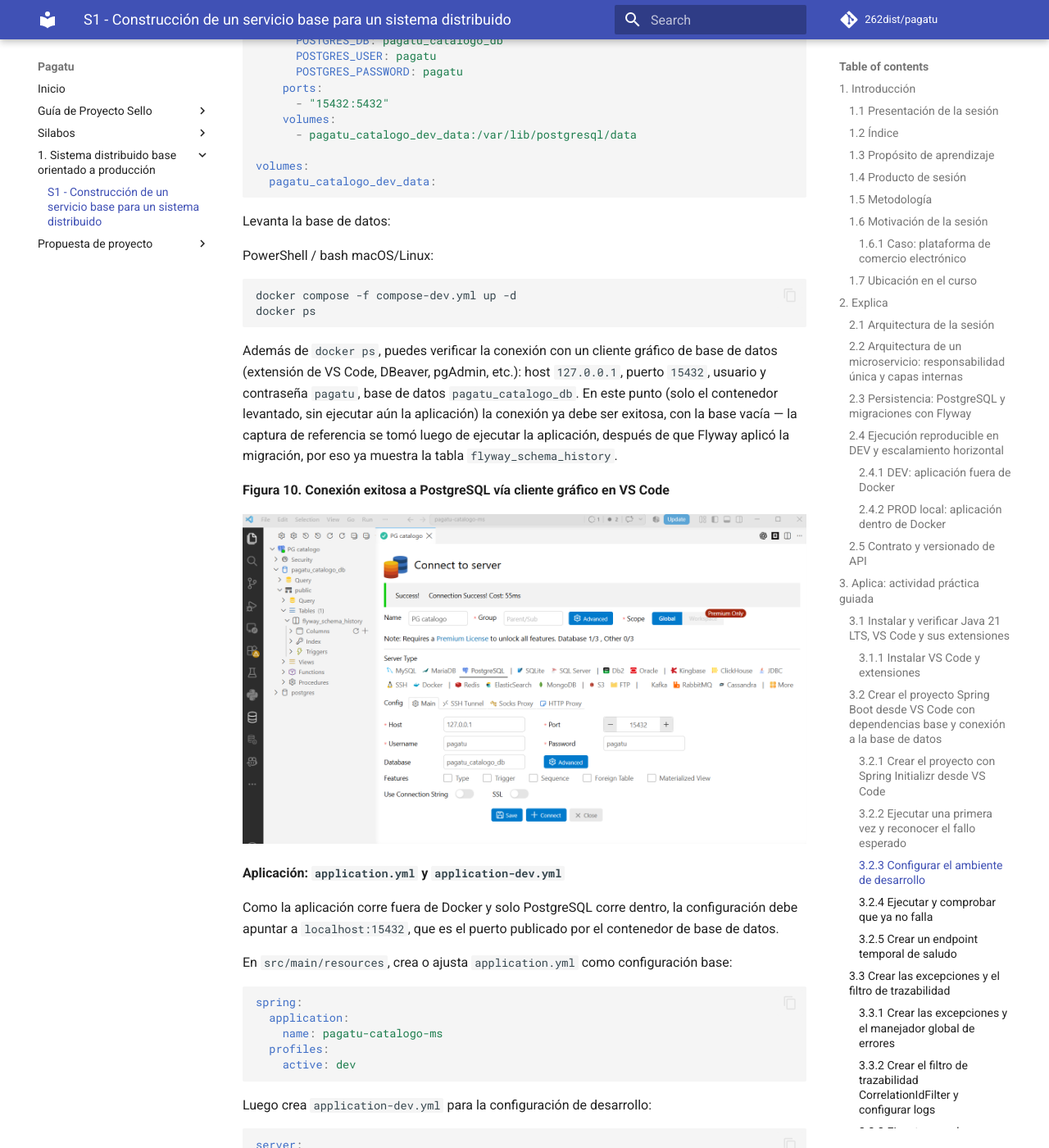
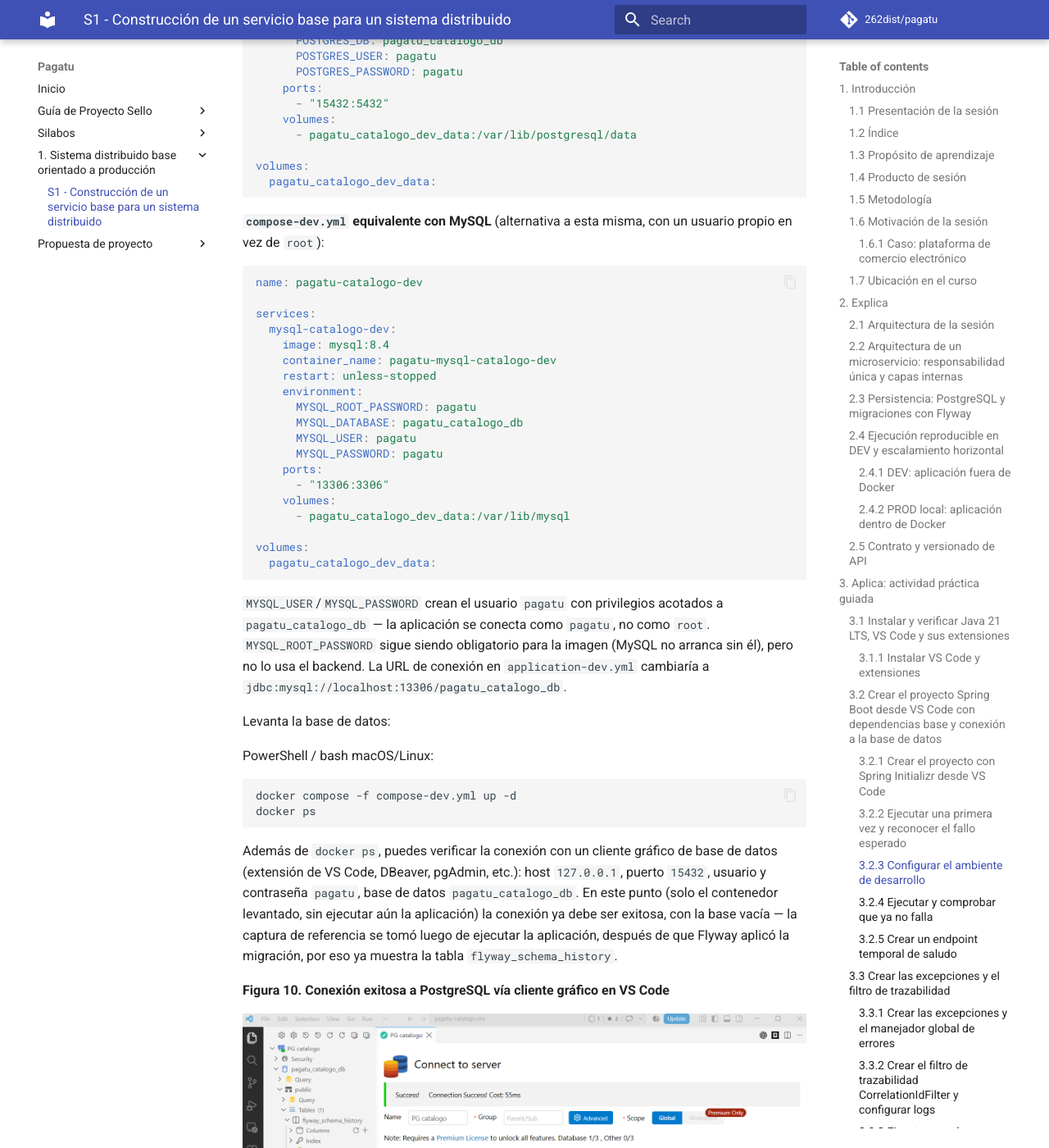
Before and after one commit to rbn-69-cod/pagatu, an MkDocs documentation site: the page built from docs/sesiones/S01_Construccion_Servicio_Base.md, in a window 1280 px wide and 1400 px high, scrolled down 17774 px. Shown: the whole window at 82% size. Built offline with MkDocs 1.6.1 and Material for MkDocs 9.7.7, drawn with Linux system fonts in a browser that asks for light colours; comment, search, counter and statistics services are not loaded.

Commit message:
first commit

````diff
--- a/docs/sesiones/S01_Construccion_Servicio_Base.md
+++ b/docs/sesiones/S01_Construccion_Servicio_Base.md
@@ -514,6 +514,32 @@ services:
 volumes:
   pagatu_catalogo_dev_data:
 ```
+
+**`compose-dev.yml` equivalente con MySQL** (alternativa a esta misma, con un usuario propio en vez de `root`):
+
+```yaml
+name: pagatu-catalogo-dev
+
+services:
+  mysql-catalogo-dev:
+    image: mysql:8.4
+    container_name: pagatu-mysql-catalogo-dev
+    restart: unless-stopped
+    environment:
+      MYSQL_ROOT_PASSWORD: pagatu
+      MYSQL_DATABASE: pagatu_catalogo_db
+      MYSQL_USER: pagatu
+      MYSQL_PASSWORD: pagatu
+    ports:
+      - "13306:3306"
+    volumes:
+      - pagatu_catalogo_dev_data:/var/lib/mysql
+
+volumes:
+  pagatu_catalogo_dev_data:
+```
+
+`MYSQL_USER`/`MYSQL_PASSWORD` crean el usuario `pagatu` con privilegios acotados a `pagatu_catalogo_db` — la aplicación se conecta como `pagatu`, no como `root`. `MYSQL_ROOT_PASSWORD` sigue siendo obligatorio para la imagen (MySQL no arranca sin él), pero no lo usa el backend. La URL de conexión en `application-dev.yml` cambiaría a `jdbc:mysql://localhost:13306/pagatu_catalogo_db`.
 
 Levanta la base de datos:
 
````
